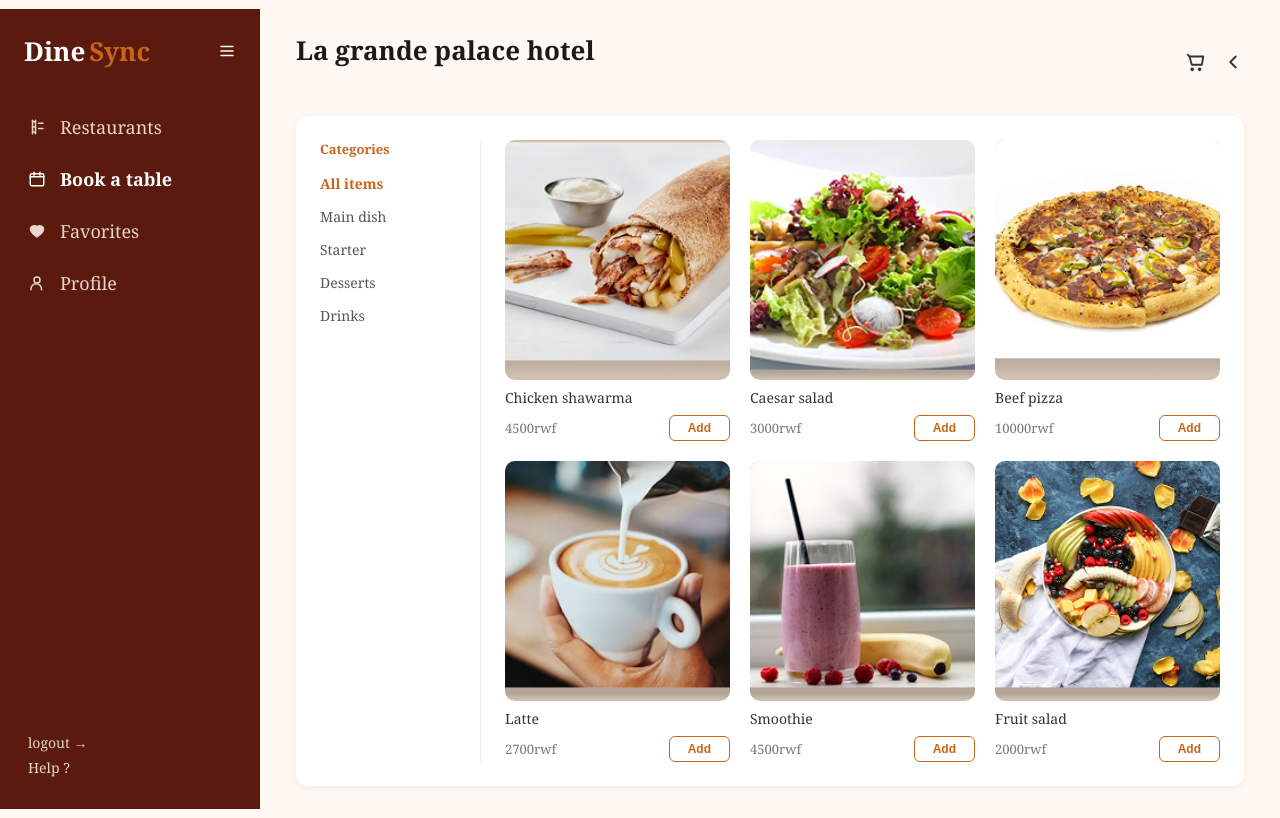
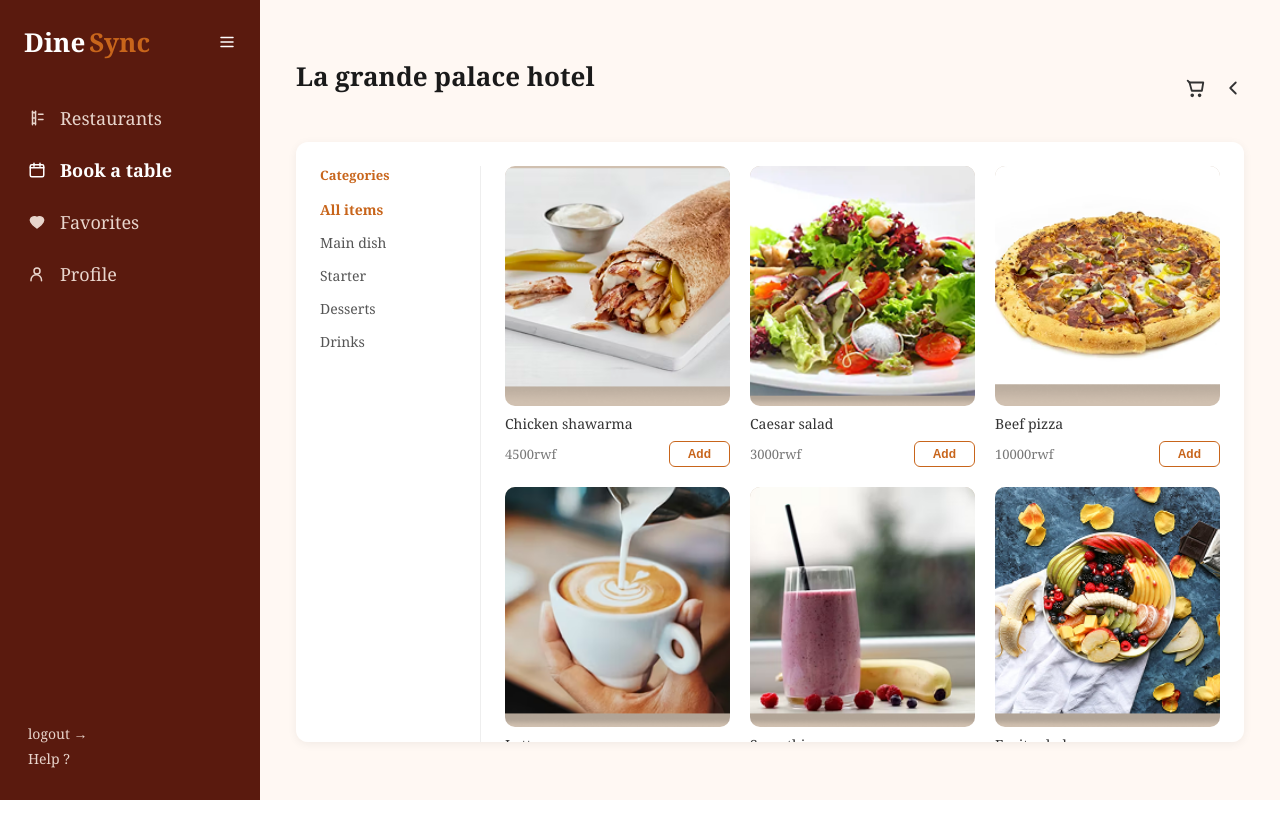
Before and after one commit to imenapamela-creator/DineSync, a React (Vite) app: page /client-menu in a window 1280 px wide. Built offline with nearby package versions, Linux system fonts and the light colour scheme.

Commit message:
Update seed data arrays and add scrollable list styling

```diff
--- a/src/pages/ClientMenuPage.jsx
+++ b/src/pages/ClientMenuPage.jsx
@@ -26,6 +26,30 @@ const foodItems = [
   { id: 4, name: "Latte", price: "2700rwf", category: "Drinks", image: latteImg },
   { id: 5, name: "Smoothie", price: "4500rwf", category: "Drinks", image: smoothieImg },
   { id: 6, name: "Fruit salad", price: "2000rwf", category: "Starter", image: fruitSaladImg },
+  { id: 7, name: "Grilled tilapia", price: "12000rwf", category: "Main dish", image: shawarmaImg },
+  { id: 8, name: "Avocado toast", price: "3800rwf", category: "Starter", image: caesarSaladImg },
+  { id: 9, name: "Chocolate mousse", price: "5200rwf", category: "Desserts", image: fruitSaladImg },
+  { id: 10, name: "Iced coffee", price: "2900rwf", category: "Drinks", image: latteImg },
+  { id: 11, name: "Beef burger", price: "9800rwf", category: "Main dish", image: pizzaImg },
+  { id: 12, name: "Spring rolls", price: "3200rwf", category: "Starter", image: smoothieImg },
+  { id: 13, name: "Vanilla panna cotta", price: "5400rwf", category: "Desserts", image: fruitSaladImg },
+  { id: 14, name: "Herbal tea", price: "2200rwf", category: "Drinks", image: latteImg },
+  { id: 15, name: "Quinoa bowl", price: "8600rwf", category: "Main dish", image: caesarSaladImg },
+  { id: 16, name: "Crepe suzette", price: "6300rwf", category: "Desserts", image: fruitSaladImg },
+  { id: 17, name: "Mango juice", price: "2700rwf", category: "Drinks", image: smoothieImg },
+  { id: 18, name: "Tomato bruschetta", price: "3100rwf", category: "Starter", image: caesarSaladImg },
+  { id: 19, name: "Lamb chops", price: "15500rwf", category: "Main dish", image: pizzaImg },
+  { id: 20, name: "Berry parfait", price: "4700rwf", category: "Desserts", image: fruitSaladImg },
+  { id: 21, name: "Ginger ale", price: "2400rwf", category: "Drinks", image: latteImg },
+  { id: 22, name: "Veggie wrap", price: "7200rwf", category: "Main dish", image: shawarmaImg },
+  { id: 23, name: "Garlic bread", price: "2800rwf", category: "Starter", image: caesarSaladImg },
+  { id: 24, name: "Banana bread", price: "3600rwf", category: "Desserts", image: fruitSaladImg },
+  { id: 25, name: "Hot chocolate", price: "3300rwf", category: "Drinks", image: latteImg },
+  { id: 26, name: "Beef stew", price: "12800rwf", category: "Main dish", image: pizzaImg },
+  { id: 27, name: "Caprese salad", price: "3900rwf", category: "Starter", image: caesarSaladImg },
+  { id: 28, name: "Cheesecake", price: "5600rwf", category: "Desserts", image: fruitSaladImg },
+  { id: 29, name: "Mineral water", price: "1700rwf", category: "Drinks", image: smoothieImg },
+  { id: 30, name: "Chicken wings", price: "8400rwf", category: "Main dish", image: shawarmaImg },
 ];
 
 function ClientMenuPage({ restaurantName: propRestaurantName }) {
--- a/src/pages/MenuPage.jsx
+++ b/src/pages/MenuPage.jsx
@@ -10,11 +10,26 @@ const adminLinks = [
 ];
 
 const menuItems = [
-  { id: 1, name: "Capuccino coffee", category: "Drinks", price: "5000rwf" },
-  { id: 2, name: "Iced Tea", category: "Drinks", price: "5000rwf" },
-  { id: 3, name: "Bagu", category: "Main", price: "18000rwf" },
+  { id: 1, name: "Cappuccino coffee", category: "Drinks", price: "5000rwf" },
+  { id: 2, name: "Iced tea", category: "Drinks", price: "5000rwf" },
+  { id: 3, name: "Baguette", category: "Main", price: "18000rwf" },
   { id: 4, name: "Cheese burger", category: "Main", price: "7000rwf" },
   { id: 5, name: "Vanilla cake", category: "Dessert", price: "5000rwf" },
+  { id: 6, name: "Lemonade", category: "Drinks", price: "4200rwf" },
+  { id: 7, name: "Grilled chicken", category: "Main", price: "15000rwf" },
+  { id: 8, name: "Garlic bread", category: "Starters", price: "3200rwf" },
+  { id: 9, name: "Mixed fruit tart", category: "Dessert", price: "5800rwf" },
+  { id: 10, name: "Espresso shot", category: "Drinks", price: "2800rwf" },
+  { id: 11, name: "Spaghetti bolognese", category: "Main", price: "12000rwf" },
+  { id: 12, name: "Chicken wings", category: "Starters", price: "7600rwf" },
+  { id: 13, name: "Chocolate brownie", category: "Dessert", price: "6000rwf" },
+  { id: 14, name: "Mango smoothie", category: "Drinks", price: "4800rwf" },
+  { id: 15, name: "Caesar salad", category: "Starters", price: "4200rwf" },
+  { id: 16, name: "Beef steak", category: "Main", price: "22000rwf" },
+  { id: 17, name: "Truffle fries", category: "Starters", price: "6500rwf" },
+  { id: 18, name: "Cheesecake", category: "Dessert", price: "6200rwf" },
+  { id: 19, name: "Matcha latte", category: "Drinks", price: "5300rwf" },
+  { id: 20, name: "Fish tacos", category: "Main", price: "9400rwf" },
 ];
 
 const categories = ["All", "Starters", "Main", "Desserts", "Drink"];
--- a/src/pages/OrdersPage.jsx
+++ b/src/pages/OrdersPage.jsx
@@ -9,11 +9,21 @@ const adminLinks = [
 ];
 
 const allOrders = [
-  { id: "#QRD-1021", customer: "Aline Mugisha", items: "1 items", total: "FRW 16000", status: "Completed", time: "23:30" },
-  { id: "#QRD-1021", customer: "Aline Mugisha", items: "1 items", total: "FRW 16000", status: "Preparing", time: "23:30" },
-  { id: "#QRD-1021", customer: "Aline Mugisha", items: "1 items", total: "FRW 16000", status: "Completed", time: "23:30" },
-  { id: "#QRD-1021", customer: "Aline Mugisha", items: "1 items", total: "FRW 16000", status: "Pending", time: "23:30" },
-  { id: "#QRD-1021", customer: "Aline Mugisha", items: "1 items", total: "FRW 16000", status: "Cancelled", time: "23:30" },
+  { id: "#QRD-1021", customer: "Aline Mugisha", items: "2 items", total: "FRW 16000", status: "Completed", time: "23:30" },
+  { id: "#QRD-1022", customer: "Jean Nsengiyumva", items: "3 items", total: "FRW 23500", status: "Preparing", time: "22:10" },
+  { id: "#QRD-1023", customer: "Claire Uwase", items: "1 items", total: "FRW 7800", status: "Pending", time: "18:45" },
+  { id: "#QRD-1024", customer: "Emmanuel Habimana", items: "4 items", total: "FRW 44800", status: "Completed", time: "20:05" },
+  { id: "#QRD-1025", customer: "Sophie Mukamana", items: "2 items", total: "FRW 12000", status: "Cancelled", time: "19:15" },
+  { id: "#QRD-1026", customer: "Kevin Niyonzima", items: "3 items", total: "FRW 20700", status: "Preparing", time: "12:30" },
+  { id: "#QRD-1027", customer: "Nadia Uwera", items: "1 items", total: "FRW 5200", status: "Pending", time: "13:50" },
+  { id: "#QRD-1028", customer: "Eric Karemera", items: "5 items", total: "FRW 56000", status: "Completed", time: "21:20" },
+  { id: "#QRD-1029", customer: "Beata Uwimana", items: "2 items", total: "FRW 11000", status: "Preparing", time: "17:00" },
+  { id: "#QRD-1030", customer: "Samuel Iradukunda", items: "1 items", total: "FRW 4500", status: "Pending", time: "14:40" },
+  { id: "#QRD-1031", customer: "Chantal Tuyizere", items: "3 items", total: "FRW 28500", status: "Completed", time: "16:15" },
+  { id: "#QRD-1032", customer: "Patrick Bizimana", items: "2 items", total: "FRW 13500", status: "Cancelled", time: "11:55" },
+  { id: "#QRD-1033", customer: "Diane Umutesi", items: "4 items", total: "FRW 32200", status: "Preparing", time: "19:40" },
+  { id: "#QRD-1034", customer: "Fabrice Nkurunziza", items: "3 items", total: "FRW 24300", status: "Completed", time: "22:50" },
+  { id: "#QRD-1035", customer: "Alice Niyonzima", items: "2 items", total: "FRW 9800", status: "Pending", time: "15:25" },
 ];
 
 const tabs = ["All", "Pending", "Preparing", "completed", "Cancelled"];
--- a/src/pages/RestaurantsPage.jsx
+++ b/src/pages/RestaurantsPage.jsx
@@ -17,12 +17,26 @@ const clientLinks = [
 ];
 
 const restaurants = [
-  { id: 1, name: "La grande palace hotel", image: grandeImg },
-  { id: 2, name: "Italian resto", image: italianImg },
-  { id: 3, name: "McDonalds", image: mcdonaldsImg },
+  { id: 1, name: "La Grande Palace Hotel", image: grandeImg },
+  { id: 2, name: "Italian Resto", image: italianImg },
+  { id: 3, name: "McDonald's", image: mcdonaldsImg },
   { id: 4, name: "Kigalicious", image: kigaliciousImg },
-  { id: 5, name: "Nyamata", image: nyamataImg },
+  { id: 5, name: "Nyamata Bistro", image: nyamataImg },
   { id: 6, name: "Cafe Camelia", image: cameliaImg },
+  { id: 7, name: "Savanna Grill", image: grandeImg },
+  { id: 8, name: "Rwanda Kitchen", image: italianImg },
+  { id: 9, name: "Urban Spice", image: mcdonaldsImg },
+  { id: 10, name: "Lagoon Lounge", image: kigaliciousImg },
+  { id: 11, name: "Bamboo Sushi", image: nyamataImg },
+  { id: 12, name: "Riverfront Dine", image: cameliaImg },
+  { id: 13, name: "Mandazi House", image: grandeImg },
+  { id: 14, name: "Sunset Terrace", image: italianImg },
+  { id: 15, name: "Parkview Café", image: mcdonaldsImg },
+  { id: 16, name: "Mountain View Grill", image: kigaliciousImg },
+  { id: 17, name: "Heritage Table", image: nyamataImg },
+  { id: 18, name: "Bella Cucina", image: cameliaImg },
+  { id: 19, name: "Golden Wok", image: grandeImg },
+  { id: 20, name: "Lotus Garden", image: italianImg },
 ];
 
 const options = ["View All", "Description", "View near me"];
--- a/src/styles/ClientMenuPage.css
+++ b/src/styles/ClientMenuPage.css
@@ -38,6 +38,8 @@
   display: grid;
   grid-template-columns: repeat(auto-fit, minmax(220px, 1fr));
   gap: 20px;
+  overflow-y: auto;
+  max-height: 600px;
 }
 
 .food-card {
--- a/src/styles/MenuPage.css
+++ b/src/styles/MenuPage.css
@@ -96,6 +96,11 @@
   color: #555;
 }
 
+.menu-table {
+  overflow-y: auto;
+  max-height: 600px;
+}
+
 .table-row {
   display: grid;
   grid-template-columns: 2fr 1fr 1fr 1fr;
--- a/src/styles/OrdersPage.css
+++ b/src/styles/OrdersPage.css
@@ -13,6 +13,11 @@
   font-size: 14px;
   font-weight: 600;
   color: #555;
+}
+
+.menu-table-box {
+  overflow-y: auto;
+  max-height: 600px;
 }
 
 .orders-table-row {
--- a/src/styles/RestaurantsPage.css
+++ b/src/styles/RestaurantsPage.css
@@ -49,6 +49,8 @@
   display: grid;
   grid-template-columns: repeat(3, 1fr);
   gap: 20px;
+  overflow-y: auto;
+  max-height: 600px;
 }
 
 .restaurant-card {
```
Also changed, not shown: 1 other file (tests, documents, lock files or other folders).
